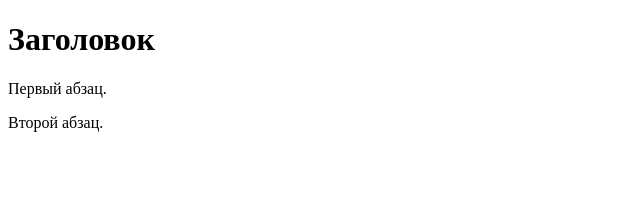
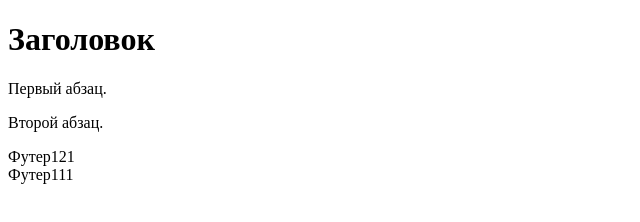
Before and after one commit to DariaZinchenko/demo, a plain HTML site: page index.html in a window 1280 px wide. Shown: the whole page, without its empty margins (0-640 px from the left). Drawn offline with Linux system fonts and the light colour scheme.

Commit message:
update index.html

```diff
--- a/index.html
+++ b/index.html
@@ -9,5 +9,7 @@
   <!-- Комментарий -->
   <p>Первый абзац.</p>
   <p>Второй абзац.</p>
+  <footer>Футер121</footer>
+  <footer>Футер111</footer>
  </body>
 </html>
```
